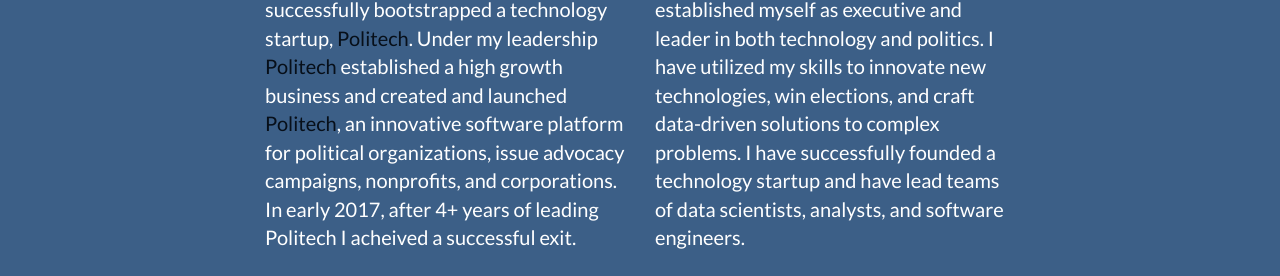
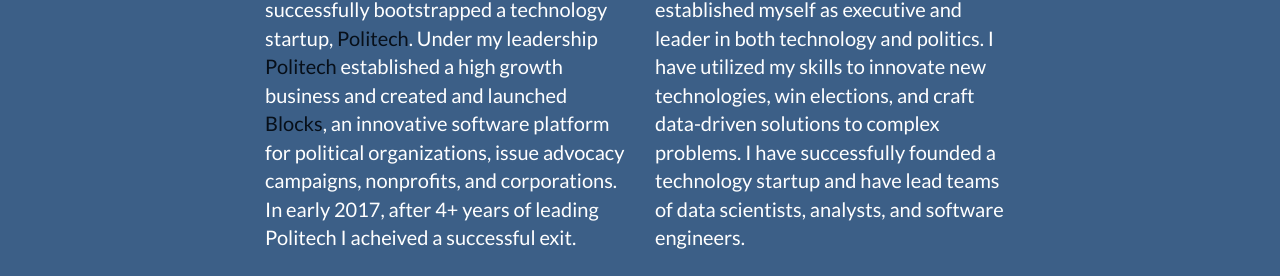
Before and after one commit to coger/coger.github.io, a Jekyll site: the page built from index.html, in a window 1280 px wide and 900 px high, scrolled down 2072 px. Shown: the part 149-425 px from the top of the window. Built offline with Jekyll 4.4.1, drawn with Linux system fonts in a browser that asks for light colours.

Commit message:
updating link text

```diff
--- a/_includes/about.html
+++ b/_includes/about.html
@@ -9,7 +9,7 @@
             </div>
             <div class="row">
                 <div class="col-lg-4 col-lg-offset-2">
-                    <p>After serving as the Nevada State Data Director for President Obama's Campaign in 2011 &#38; 2012, I founded and successfully bootstrapped a technology startup, <a href="http://politech.io" style="color:rgb(7,15,25)">Politech</a>. Under my leadership <a href="http://politech.io" style="color:rgb(7,15,25)">Politech</a> established a high growth business and created and launched <a href="http://blocks.im" style="color:rgb(7,15,25)">Politech</a>, an innovative software platform for political organizations, issue advocacy campaigns, nonprofits, and corporations. In early 2017, after 4+ years of leading Politech I acheived a successful exit.</p>
+                    <p>After serving as the Nevada State Data Director for President Obama's Campaign in 2011 &#38; 2012, I founded and successfully bootstrapped a technology startup, <a href="http://politech.io" style="color:rgb(7,15,25)">Politech</a>. Under my leadership <a href="http://politech.io" style="color:rgb(7,15,25)">Politech</a> established a high growth business and created and launched <a href="http://blocks.im" style="color:rgb(7,15,25)">Blocks</a>, an innovative software platform for political organizations, issue advocacy campaigns, nonprofits, and corporations. In early 2017, after 4+ years of leading Politech I acheived a successful exit.</p>
                 </div>
                 <div class="col-lg-4">
                     <p>I graduated from <a href="http://www.american.edu/" style="color:rgb(7,15,25)">American University</a> with a B.A. in Political Science and a minor in Economics. Since then I have established myself as executive and leader in both technology and politics. I have utilized my skills to innovate new technologies, win elections, and craft data-driven solutions to complex problems. I have successfully founded a technology startup and have lead teams of data scientists, analysts, and software engineers.</p>
```
